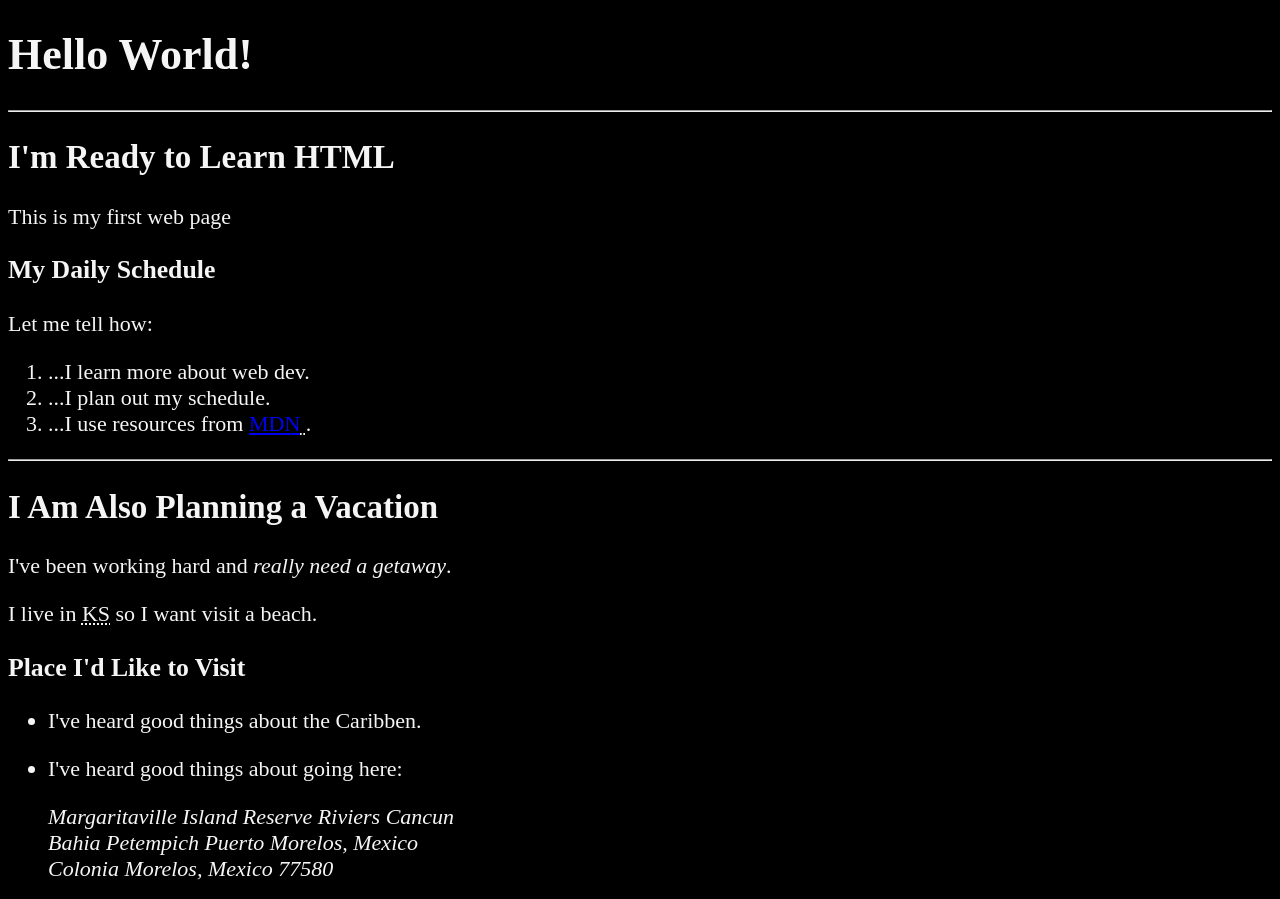
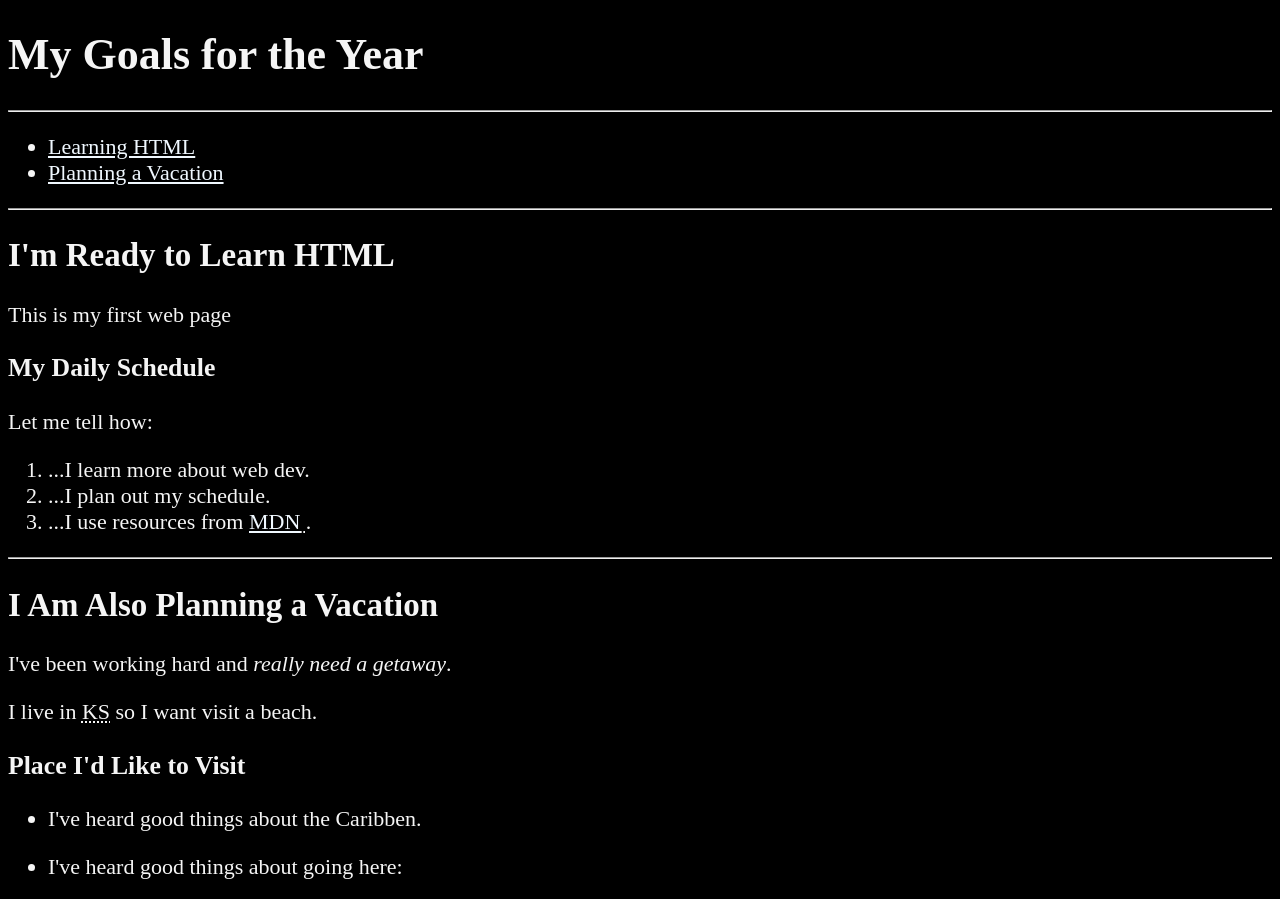
Before and after one commit to Prasanthrajaj/HTML_LESSON, a plain HTML site: page 05_LESSON/index.html in a window 1280 px wide. Shown: the top 899 px of the page. Drawn offline with Linux system fonts and the light colour scheme.

Commit message:
Moditication

```diff
--- a/05_LESSON/index.html
+++ b/05_LESSON/index.html
@@ -12,10 +12,22 @@
     </head>
 
     <body>
-        <h1>Hello World!</h1>
+        <h1>My Goals for the Year</h1>
 
         <hr>
-        <section>
+          <nav>
+             <ul>
+                <li>
+                    <a href=" #html">Learning HTML</a>
+                </li>
+                <li>
+                    <a href="#vacation">Planning a Vacation</a>
+                </li>
+             </ul>
+          </nav>
+
+        <hr>
+        <section id="html">
 
         <h2>I'm Ready to Learn HTML</h2>
         <p>This is my first web page</p>
@@ -34,7 +46,7 @@
     </section>
 
         <hr>
-       <section>
+       <section id="vacation">
         <h2>I Am Also Planning a Vacation</h2>
         <p>I've been working hard and <em>really need a getaway</em>.</p>
         <p>I live in <abbr title="Kansas">KS</abbr> so I want visit a beach.</p>
@@ -69,6 +81,9 @@
     </section>
         <hr>
         &lt;&lt;&lt; &copy;<a href="about.html">Prasanth</a>  &gt;&gt;&gt;
+        <p>
+            <a href="#">Back to Top</a>
+        </p>
     </body>
 
 </html>
--- a/05_LESSON/main.css
+++ b/05_LESSON/main.css
@@ -6,3 +6,15 @@ body{
     background-color: black;
     color: whitesmoke;
 }
+
+a{
+    color: aliceblue;
+}
+
+a:visited{
+    color: lightgray;
+}
+
+a:hover.a:active{
+    color: #eee;
+}
```
Also changed, not shown: 04_LESSON/index.html (+4 -0 lines), 05_LESSON/about.html (+22 -2 lines), 05_LESSON/html.png (added).
